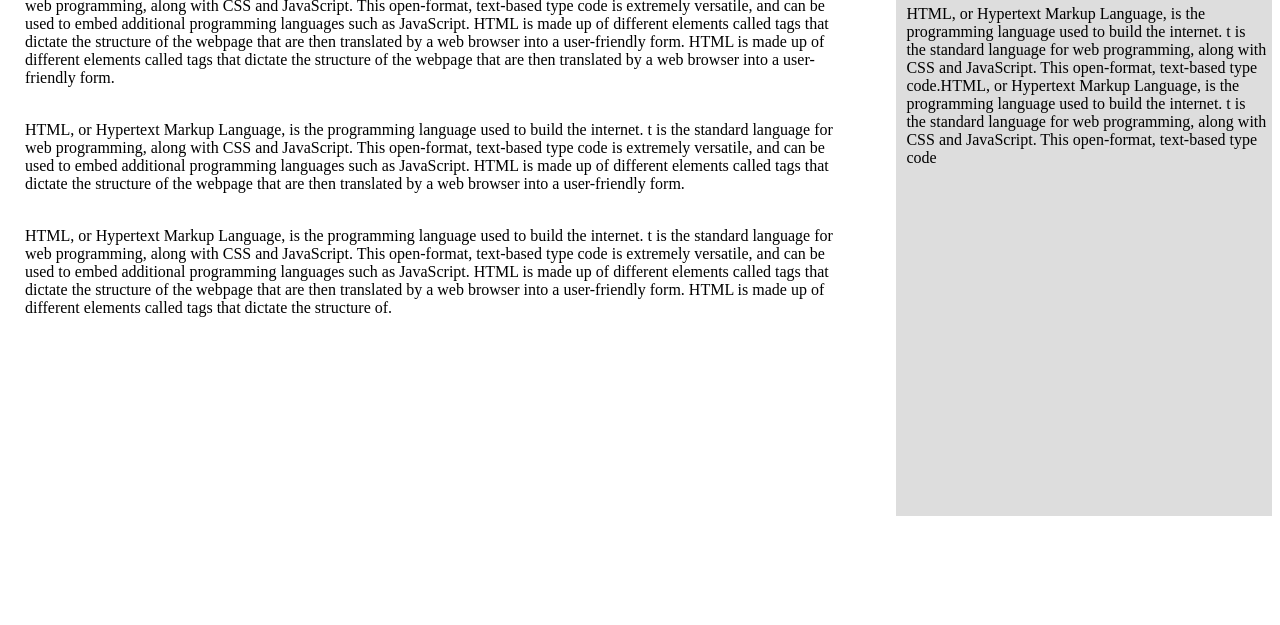
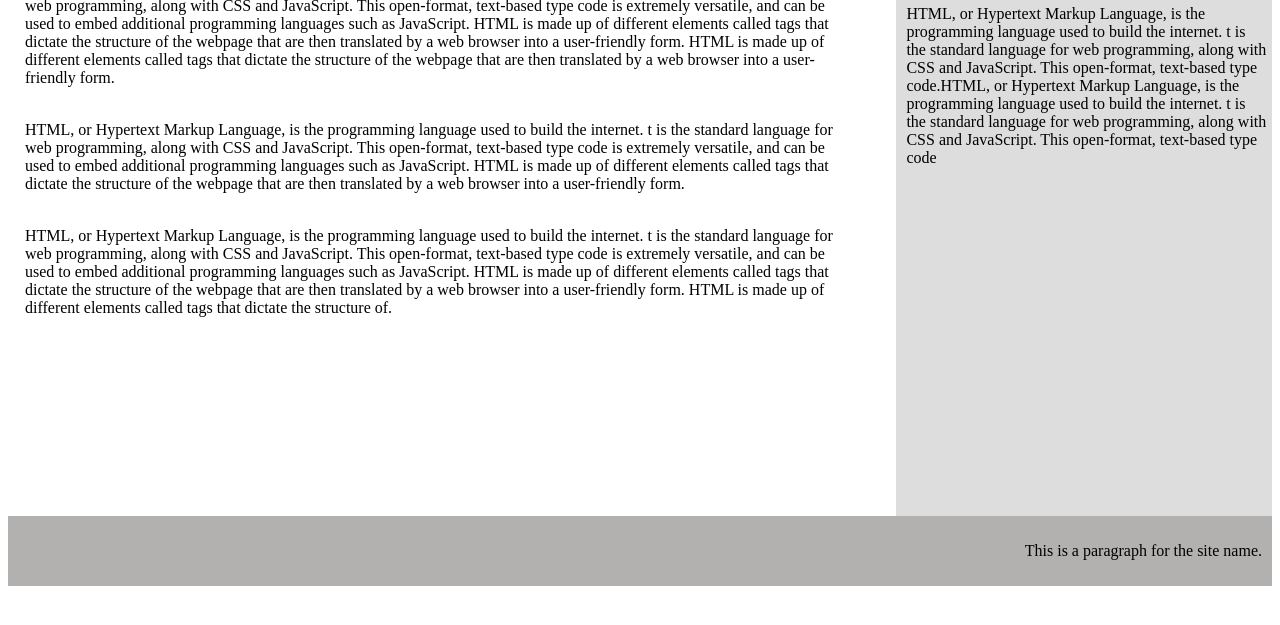
Before and after one commit to AnshumanRai-cedcoss/Template2, a plain HTML site: page src/index.html in a window 1280 px wide. Shown: the part 169-794 px from the top of the page. Drawn offline with Linux system fonts and the light colour scheme.

Commit message:
Footer of template

```diff
--- a/src/index.html
+++ b/src/index.html
@@ -68,6 +68,9 @@
           </p>
         </div>
       </div>
+      <div id="footer">
+        <p>This is a paragraph for the site name.</p>
+      </div>
     </div>
   </body>
 </html>
--- a/src/styles.css
+++ b/src/styles.css
@@ -70,3 +70,9 @@ div.content {
   margin-bottom: 0;
   margin-top: 5px;
 }
+#footer {
+  padding: 10px;
+  background-color: rgb(179, 176, 176);
+  text-align: right;
+  display: sticky;
+}
```
Lines whose indentation alone changed are shown as unchanged.
